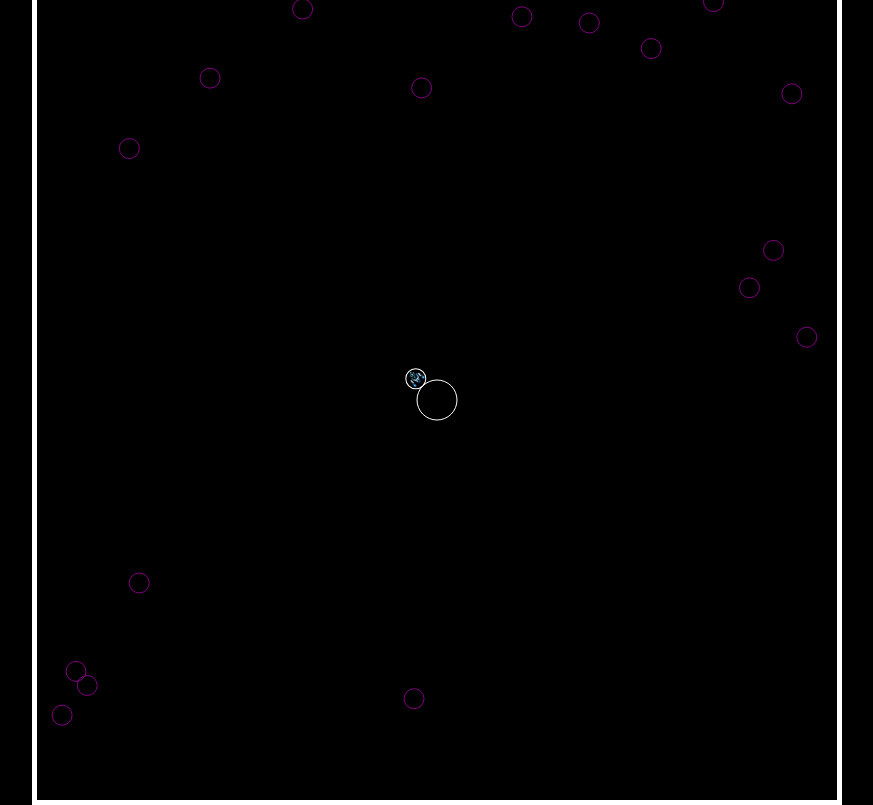
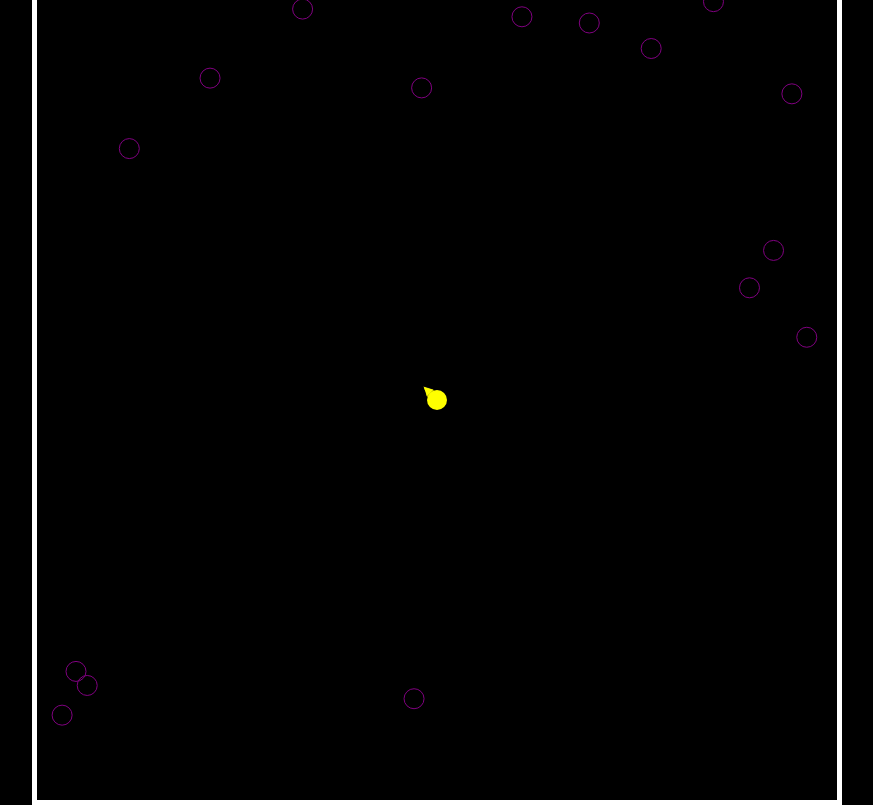
Before and after one commit to JesusMLares/Survivor-Milestone-Project.io, a plain HTML site: page index.html in a window 1280 px wide. Shown: the whole page, without its empty margins (203-1076 px from the left). Drawn offline with Linux system fonts and the light colour scheme.

Commit message:
Player is smaller, and crosshair is now a dorito

```diff
--- a/index.html
+++ b/index.html
@@ -9,7 +9,7 @@
 <body>
     <canvas id="canvas1"></canvas>
     <div id="hidden">
-        <img src="img/playership.png" alt="player ship" id="player">
+        <img src="img/crosshair.png" alt="crosshair" id="crosshair">
     </div>
     <script src="index.js"></script>
 
--- a/index.js
+++ b/index.js
@@ -4,18 +4,17 @@ class Player{
         this.game = game;
         this.x = this.game.width * 0.5;
         this.y = this.game.height *0.5;
-        this.radius = 20;
+        this.radius = 10;
         this.speed = 1;
 
     }
         //Draws the player
     draw(context){
-        if(this.game.debug){
             context.beginPath();
-            context.strokeStyle = 'white';
+            context.fillStyle = 'yellow';
             context.arc(this.x, this.y, this.radius, 0, Math.PI * 2);
-            context.stroke();
-        }
+            context.fill();
+
 
 
     }
@@ -47,8 +46,8 @@ class Crosshair{
         this.game = game;
         this.x = this.game.width * 0.5;
         this.y = this.game.height * 0.5;
-        this.radius = 10;
-        this.image = document.getElementById('player');
+        this.radius = 5;
+        this.image = document.getElementById('crosshair');
         this.aim;
         this.angle = 0;
     }
@@ -59,7 +58,7 @@ class Crosshair{
         context.translate(this.x, this.y)
         context.rotate(this.angle);
         context.strokeStyle = 'white';
-        context.drawImage(this.image, (-this.radius + 1.5), (-this.radius + 2.0));
+        context.drawImage(this.image, (-this.radius + 2), (-this.radius + 0), 10, 10);
         if(this.game.debug){
             context.beginPath();
             context.arc(0, 0, this.radius, 0, Math.PI * 2);
@@ -71,8 +70,8 @@ class Crosshair{
     update(){
         //Places crosshair around player using calcAim
         this.aim = this.game.calcAim(this.game.player, this.game.mouse);
-        this.x = this.game.player.x + 30 * this.aim [0];
-        this.y = this.game.player.y + 30 * this.aim[1];
+        this.x = this.game.player.x + 16 * this.aim [0];
+        this.y = this.game.player.y + 16 * this.aim[1];
         //Calculates angle of crosshair
         this.angle = Math.atan2(this.aim[3], this.aim[2]);
     }
@@ -234,7 +233,6 @@ class Game{
         this.enemyPool = [];
         this.numberOfEnemies = 30;
         this.createEnemyPool();
-        this.enemyPool[0].start()
         this.enemyTimer = 0;
         this.enemyInterval = 300;
 
@@ -245,7 +243,7 @@ class Game{
         }
 
         //Only for dev use
-        this.debug = true;
+        this.debug = false;
 
         //Key Properties
         this.keys = [];
```
Also changed, not shown: img/crosshair.png (added).
